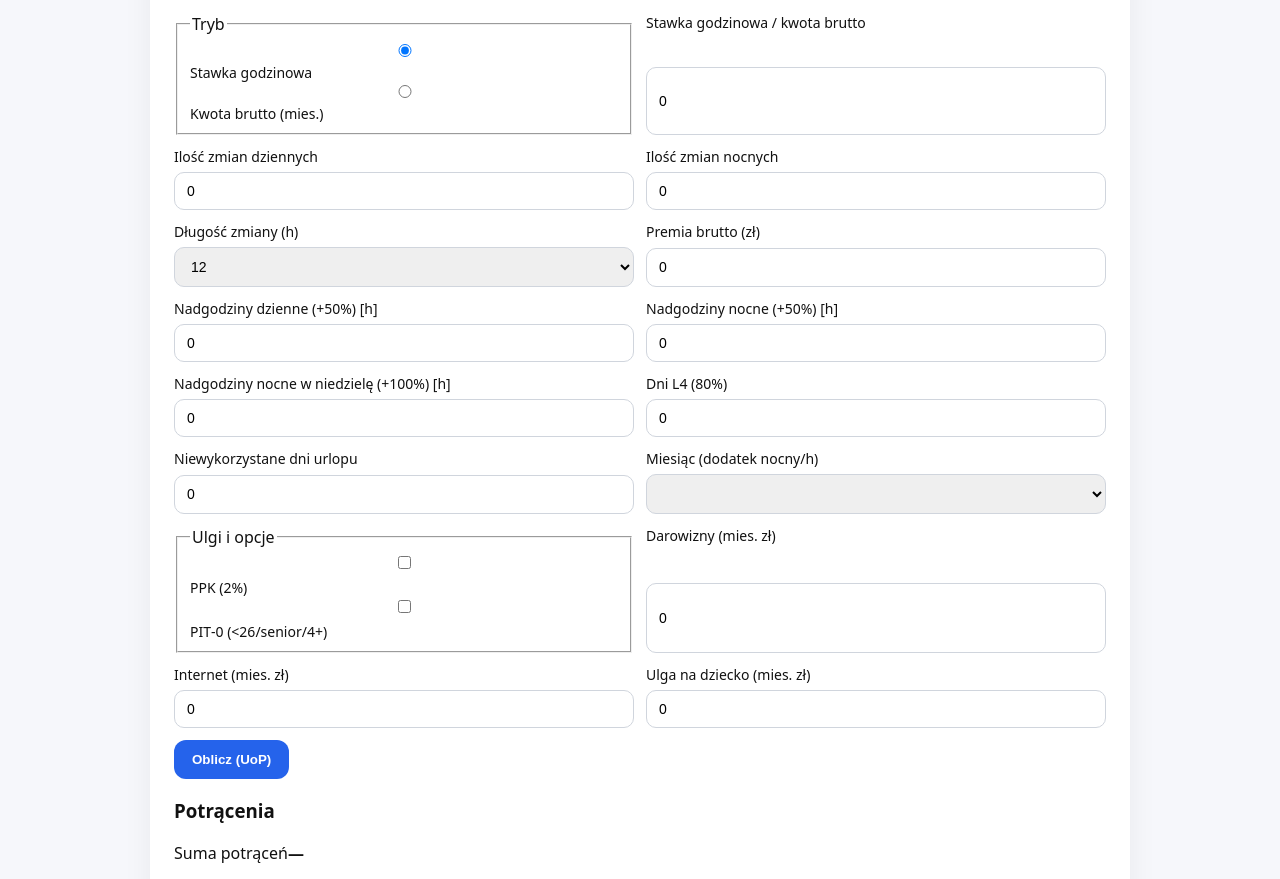
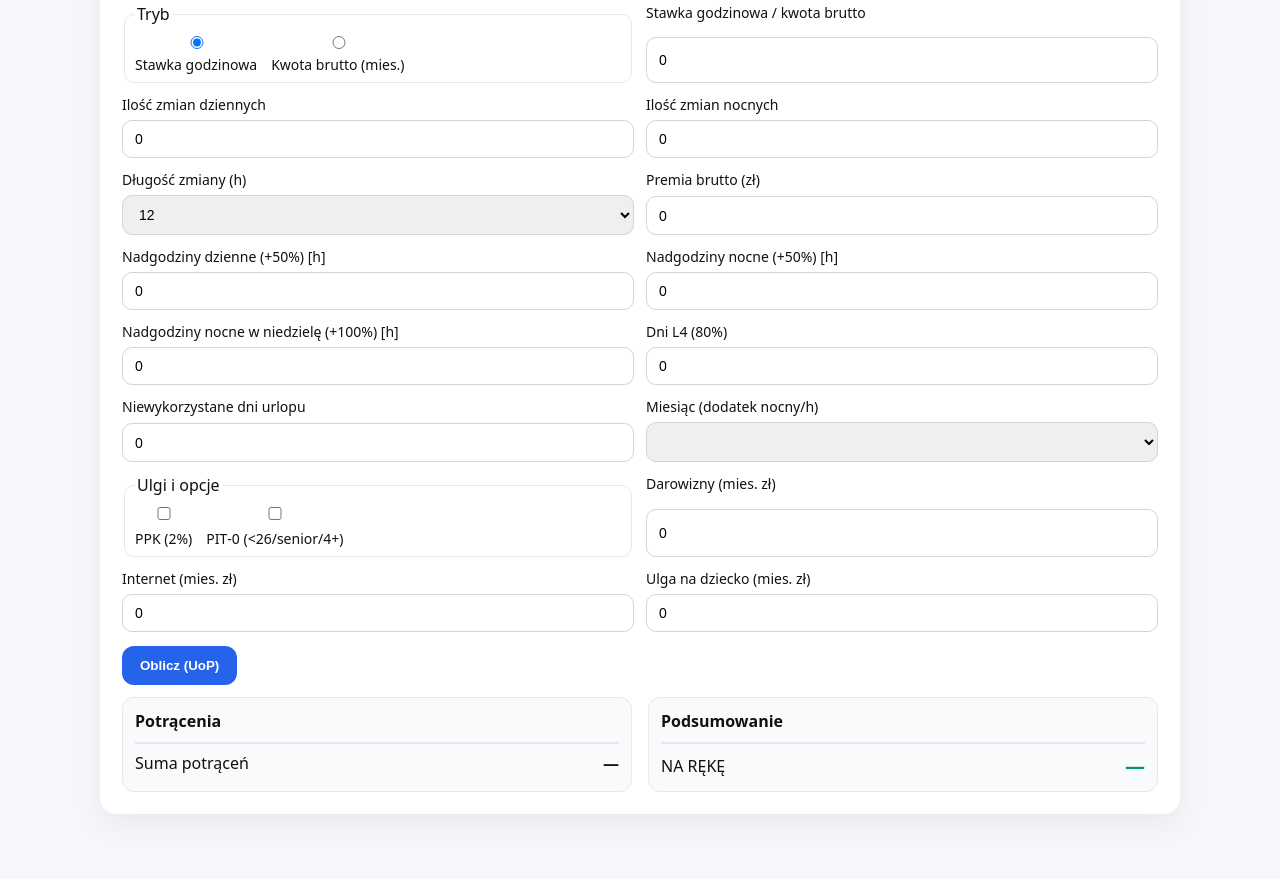
Before and after one commit to jasiekfrasik-maker/RozbudowanyKalkulatorWynagrodzenia, a plain HTML site: page Index.html in a window 1280 px wide. Shown: the part 142-1021 px from the top of the page. After the commit the page ends 984 px from the top, so only its background shows below. Drawn offline with Linux system fonts and the light colour scheme; a script that the page names is missing.

Commit message:
Update style.css

```diff
--- a/style.css
+++ b/style.css
@@ -1,24 +1,26 @@
 :root { color-scheme: light dark; }
 * { box-sizing: border-box; }
-body {
-  margin: 0; font-family: system-ui, -apple-system, Segoe UI, Roboto, Arial, sans-serif;
-  background: #f6f7fb; color: #111;
-}
-.card {
-  max-width: 980px; margin: 32px auto; padding: 24px; background: #fff;
-  border-radius: 16px; box-shadow: 0 10px 30px rgba(0,0,0,.06);
-}
-h1 { margin: 0 0 12px; font-size: 28px; }
-.grid { display: grid; grid-template-columns: repeat(2, minmax(0,1fr)); gap: 12px; margin: 12px 0; }
-label { display: grid; gap: 6px; font-size: 14px; }
-input, select { padding: 10px 12px; border: 1px solid #d0d5dd; border-radius: 10px; font-size: 14px; }
-.primary { padding: 12px 18px; border: 0; border-radius: 12px; background: #2563eb; color: #fff; font-weight: 600; cursor: pointer; }
-.primary:hover { filter: brightness(1.05); }
-.result { margin-top: 12px; background: #f9fafb; border: 1px solid #e5e7eb; border-radius: 12px; padding: 12px; }
-pre { margin: 0; white-space: pre-wrap; word-break: break-word; font-family: ui-monospace, SFMono-Regular, Menlo, Consolas, monospace; }
-.tabs { display: flex; gap: 8px; margin: 8px 0 16px; }
-.tab { padding: 8px 12px; border-radius: 10px; border: 1px solid #d0d5dd; background: #fff; cursor: pointer; }
-.tab.active { background: #111; color: #fff; border-color: #111; }
-.tab-panel { display: none; }
-.tab-panel.active { display: block; }
-@media (max-width: 720px){ .grid{ grid-template-columns: 1fr; } }
+body { margin: 0; font-family: system-ui, -apple-system, Segoe UI, Roboto, Arial, sans-serif; background:#f6f7fb; color:#111; }
+.card { max-width: 1080px; margin: 28px auto; background:#fff; border-radius: 16px; box-shadow: 0 10px 30px rgba(0,0,0,.06); padding: 22px; }
+h1 { margin:0 0 10px; font-size: 26px; }
+h3 { margin:0 0 10px; font-size: 16px; }
+.grid { display:grid; grid-template-columns: repeat(2,minmax(0,1fr)); gap:12px; margin:14px 0; }
+label { display:grid; gap:6px; font-size:14px; }
+input, select { padding:10px 12px; border:1px solid #d0d5dd; border-radius:10px; font-size:14px; }
+fieldset { border:1px solid #e5e7eb; border-radius:10px; padding:8px 10px; }
+.row { display:flex; gap:14px; align-items:center; }
+.primary { padding:12px 18px; border:0; border-radius:12px; background:#2563eb; color:#fff; font-weight:600; cursor:pointer; }
+.primary:hover { filter:brightness(1.05); }
+.tabs { display:flex; gap:8px; margin:8px 0 16px; }
+.tab { padding:8px 12px; border-radius:10px; border:1px solid #d0d5dd; background:#fff; cursor:pointer; }
+.tab.active { background:#111; color:#fff; border-color:#111; }
+.tab-panel { display:none; }
+.tab-panel.active { display:block; }
+.two { display:grid; grid-template-columns:1fr 1fr; gap:16px; margin-top:12px; }
+.box { background:#f9fafb; border:1px solid #e5e7eb; border-radius:12px; padding:12px; }
+ul { list-style:none; padding:0; margin:0; }
+ul li { display:flex; justify-content:space-between; gap:10px; padding:6px 0; border-bottom:1px dashed #e5e7eb; }
+ul li:last-child { border-bottom:0; }
+.sum { display:flex; justify-content:space-between; align-items:center; margin-top:8px; padding-top:8px; border-top:2px solid #e5e7eb; }
+.sum.ok strong { color:#059669; font-size:20px; }
+@media (max-width: 820px){ .grid{grid-template-columns:1fr;} .two{grid-template-columns:1fr;} }
```
